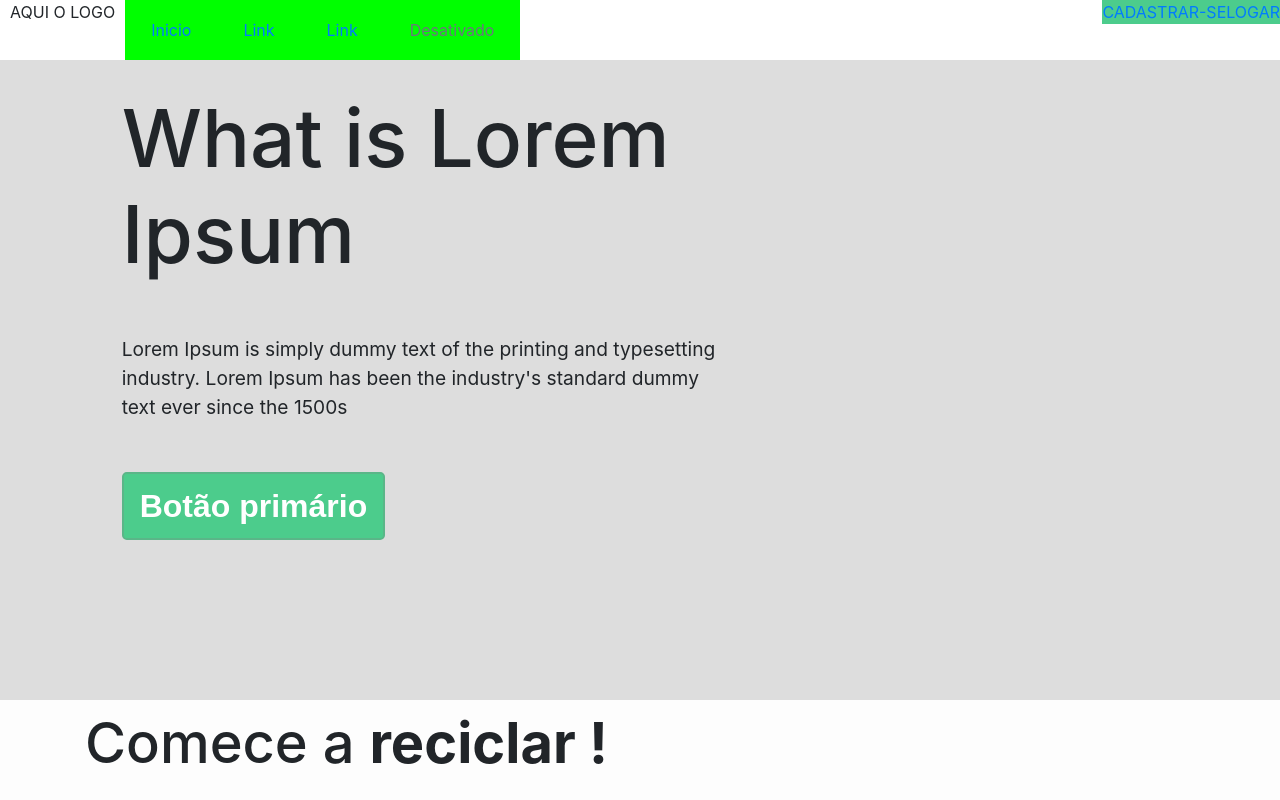
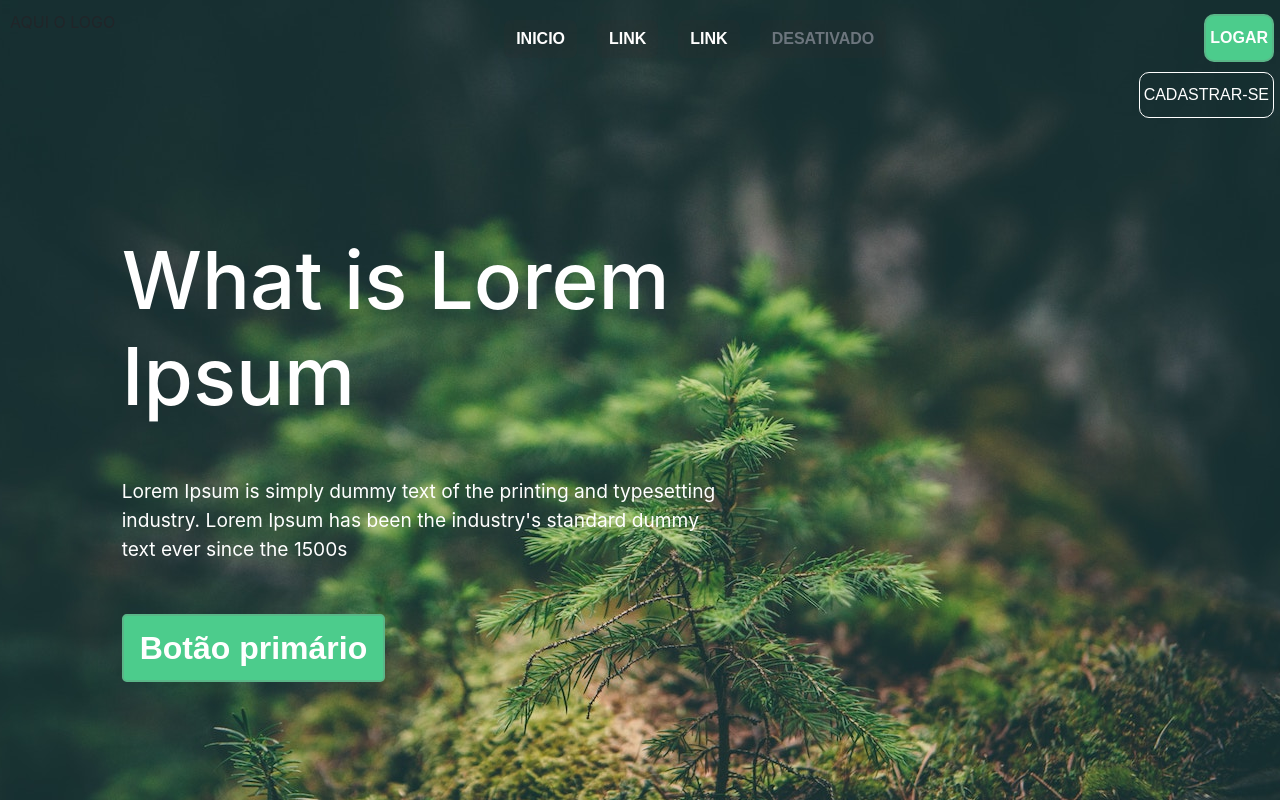
Before and after one commit to erickkaiquesilva/GreenCode, a React (Create React App) app in the folder greencode-web/: page / in a window 1280 px wide. Shown: the top 800 px of the page. Built offline with nearby package versions, Linux system fonts and the light colour scheme.

Commit message:
Atualizando Site Institucional

```diff
--- a/greencode-web/src/style/style.css
+++ b/greencode-web/src/style/style.css
@@ -7,23 +7,28 @@ html, body{
     --primary-green: #4ccc8c;
     --secudary-green: #5ab688;
 
-    --primary-gray: #4F4F4F;
+    --primary-gray: #2e2e2e;
     --secundary-gray: #828282;
+
+    --white: #FFF;
 }
 
+
+/* BACKGROUNDS */
 .background-gray{background: var(--primary-gray)}
+.background-home{background-image: url("../images/background-home.jpg"); background-repeat: no-repeat; background-attachment: fixed; background-position: top; height: 850px;}
 
-.logo{float: left; margin: 0px 10px;}
-.menu{float: left; background: #FFF; width: 100%;}
-.menu ul{background: #0F0; float: left;}
-.menu li{margin: 10px 10px}
-.btns{float: right;}
+.topo{float: left; width: 100%; background: transparent; padding: 10px 0px;}
+.topo .logo{float: left; margin: 0px 10px;}
+.topo ul{float: left; margin-left: 70px; max-width: 1024px; width: 1000px;}
+.topo li{margin: 10px 10px}
+.topo li a{font-family: 'Montserrat', sans-serif; font-weight: bold; text-transform: uppercase; color: var(--white); padding: 7px 12px; background: rgba(45, 45, 45, 0.205); border-radius: 7px;}
 
 /* HOME */
-.wallpaper-homes{background: #DDD; height: 700px;}
-.info-banner{width: 700px; max-width: 700px; margin: 50px; float: left;}
-.title-big{font-size: 5em; padding: 30px 0px;}
-.description{font-size: 1.2em; padding: 15px 0px;}
+.wallpaper-homes{background: #DDD; }
+.info-banner{width: 700px; max-width: 700px; margin-top: 70px; float: left; background: transparent;}
+.title-big{font-size: 5em; padding: 30px 0px; color: var(--white);}
+.description{font-size: 1.2em; padding: 15px 0px; color: var(--white);}
 
 /* LIST */
 .list{list-style: none; margin: 10px 8px}
@@ -36,7 +41,13 @@ html, body{
 /* BUTTONS */
 .button-big{font-size: 2em; margin: 20px 0px; background: #4ccc8c; border: 2px solid #5ab688; font-weight: bold; font-family: 'Montserrat', sans-serif; color: #FFF;}
 .button-big:hover{background: #5ab688;}
-.btns-access{background: #4ccc8c; float: right;}
+.btns-access{float: right; padding: 10px 4px; margin: 4px 6px; border-radius: 10px;}
+
+.btn-green{background: var(--primary-green); color: var(--white); border: 2px solid var(--secudary-green);}
+.btn-green:hover{background: var(--secudary-green); text-decoration: none; color: var(--white);}
+
+.btn-line-white{background: transparent; color: var(--white); border: 1px solid var(--white); text-decoration: none;}
+.btn-line-white:hover{text-decoration: none; color: var(--white)}
 
 /* TITLE */
 .title-left{text-align: left;}
@@ -51,3 +62,8 @@ html, body{
 .mar-medium{margin: 8px 0px;}
 .mar-small{margin: 4px 0px;}
 .margin-bottom{margin-bottom: 30px;}
+
+/* FONT */
+.font-bold{font-weight: bold; font-family: 'Montserrat', sans-serif;}
+.font-normal{font-weight: normal; font-family: 'Montserrat', sans-serif;}
+.font-light{font-weight: lighter; font-family: 'Montserrat', sans-serif;}
--- a/greencode-web/src/ui/menu.js
+++ b/greencode-web/src/ui/menu.js
@@ -3,10 +3,11 @@ import React from 'react';
 const MenuNav = () => {
     return (
         <>
-        <div className="menu">
+        <div className="topo">
             <div className="logo">
                 AQUI O LOGO
             </div>
+
             <ul className="nav justify-content-center">
                 <li className="nav-item">
                     <a className="nav-link active" href="#">Inicio</a>
@@ -22,8 +23,8 @@ const MenuNav = () => {
                 </li>
             </ul>
 
-            <a className="btns-access" href="">LOGAR</a>
-            <a className="btns-access" href="">CADASTRAR-SE</a>
+            <a className="btns-access font-bold btn-green" href="">LOGAR</a>
+            <a className="btns-access font-normal btn-line-white" href="">CADASTRAR-SE</a>
         </div>
 
         </>
--- a/greencode-web/src/ui/slider.js
+++ b/greencode-web/src/ui/slider.js
@@ -4,16 +4,16 @@ export default class Slide extends Component {
     render() {
         return (
             <>
-                <div className="container-fluid wallpaper-homes">
+                <div className="container-fluid background-home wallpaper-home">
                     <div className="row">
                         <div className="col-lg-1"></div>
-                        <div className="col-lg-6">
+                        <div className="col-lg-6 info-banner">
                             <h1 className="title-big">What is Lorem Ipsum</h1>
                             <p className="description">
                                 Lorem Ipsum is simply dummy text of the printing and typesetting industry.
                                 Lorem Ipsum has been the industry's standard dummy text ever since the 1500s
                             </p>
-                            <button type="button" class="btn btn-lg button-big">Botão primário</button>
+                            <button type="button" className="btn btn-lg button-big">Botão primário</button>
                         </div>
                     </div>
                 </div>
```
Also changed, not shown: greencode-web/src/images/background-home.jpg (added), greencode-web/src/images/wallpaper.jpg (added).
